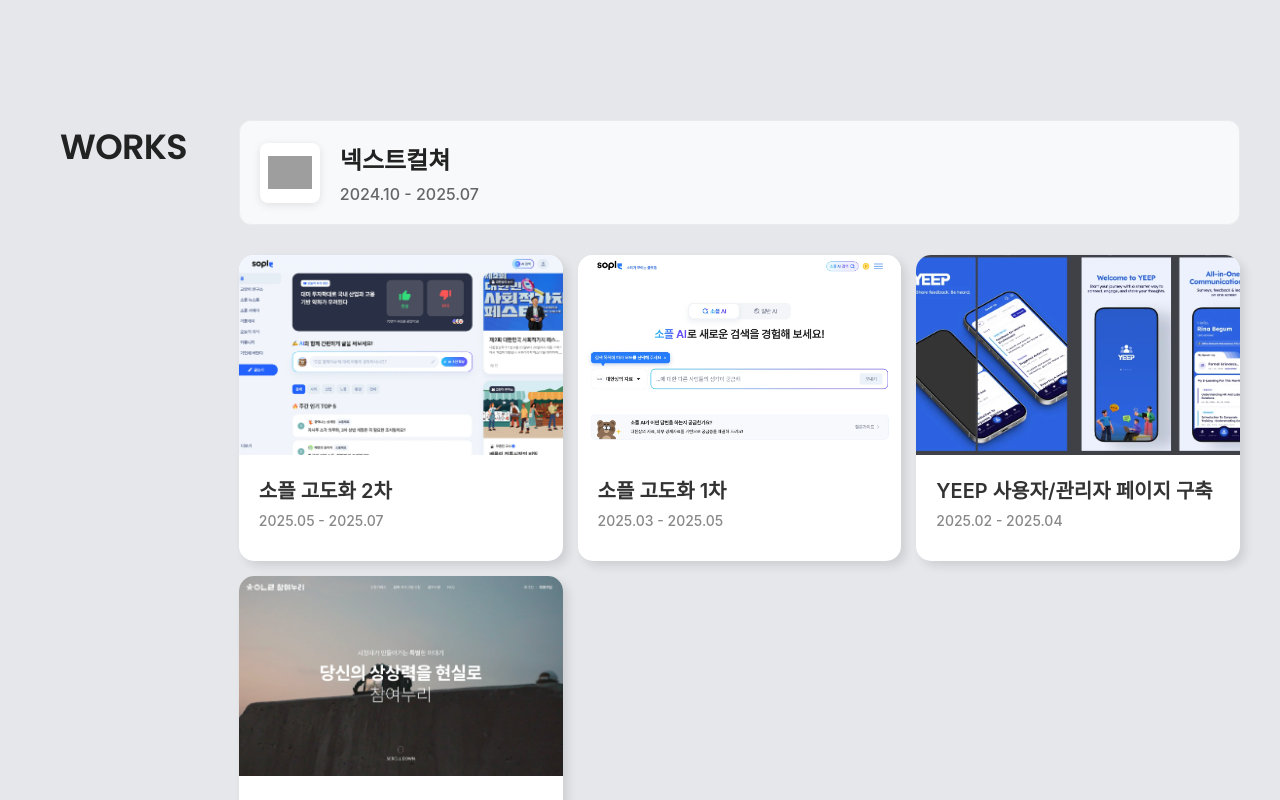
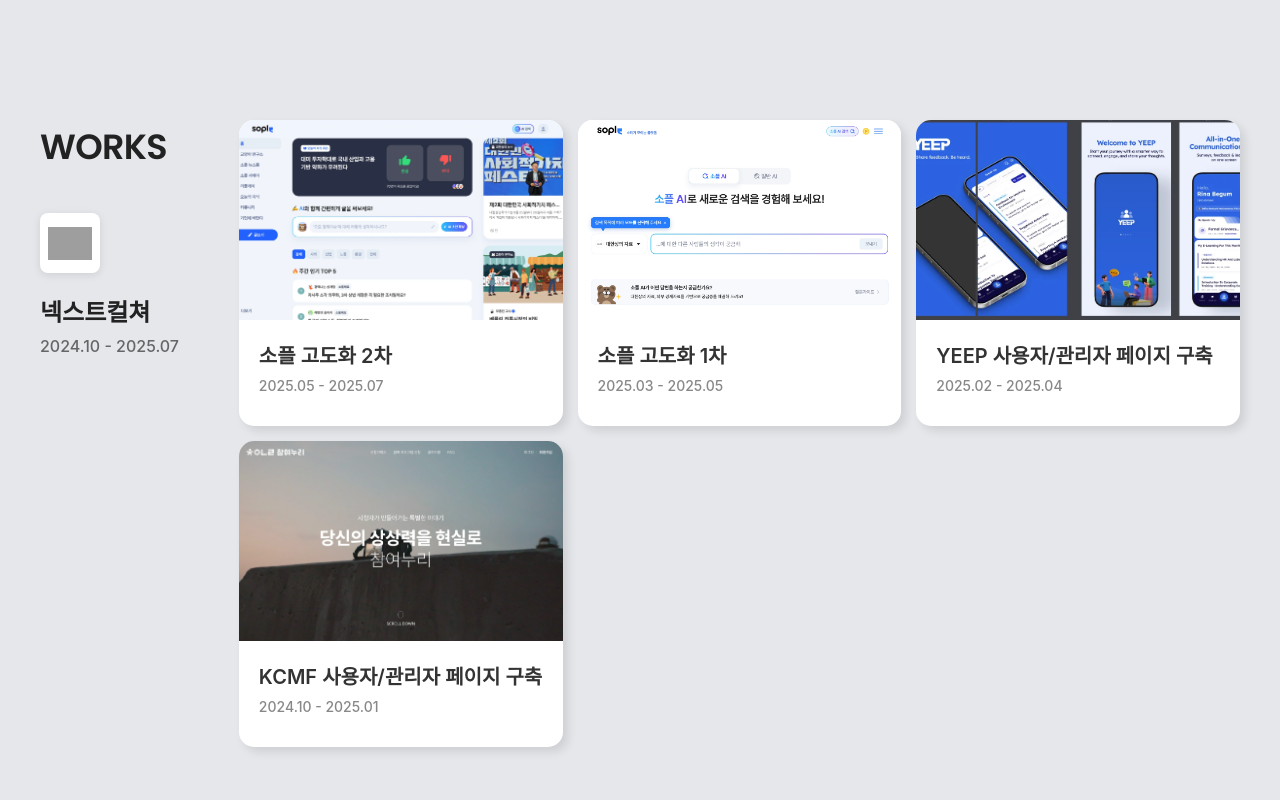
Before and after one commit to hyeminem-Jo/hyejin-portfolio, a Next.js app: page / in a window 1280 px wide. Shown: the part 3040-3840 px from the top of the page. Built offline with nearby package versions, Linux system fonts and the light colour scheme; grey boxes are pictures that could not be loaded; a web font is replaced by a local one.

Commit message:
feat: Works UI 수정중

```diff
--- a/src/app/_modules/common/layout/Inner.tsx
+++ b/src/app/_modules/common/layout/Inner.tsx
@@ -23,15 +23,17 @@ export const InnerTitle = styled.div`
   flex: 1;
   width: 100%;
   display: flex;
+  flex-direction: column;
   justify-content: center;
-  align-items: center;
   position: sticky;
   top: 80px;
   align-self: flex-start;
   height: fit-content;
+  gap: 20px;
 
   @media (max-width: ${BREAKPOINT}px) {
     top: 65px;
+    gap: 15px;
   }
 `;
 
@@ -43,16 +45,19 @@ const Inner = ({
   children,
   title = '',
   titleColor = 'black',
+  stickyContent,
 }: {
   children: React.ReactNode;
   title?: string;
   titleColor?: 'white' | 'black';
+  stickyContent?: React.ReactNode;
 }) => {
   return (
     <InnerContent $hasTitle={!!title}>
       {title && (
         <InnerTitle>
           <Title text={title} color={titleColor} />
+          {stickyContent}
         </InnerTitle>
       )}
       <InnerContentChildren>{children}</InnerContentChildren>
--- a/src/app/_modules/works/Works.tsx
+++ b/src/app/_modules/works/Works.tsx
@@ -10,7 +10,7 @@ import Button from '../common/button/Button';
 import { useRouter } from 'next/navigation';
 import { useIsMobile } from '../common/hooks/useIsMobile';
 import Modal from '../common/modal/Modal';
-import { useState } from 'react';
+import { useState, useRef } from 'react';
 import Slider from 'react-slick';
 import Image from 'next/image';
 import { BREAKPOINT_SM } from '@/app/_constant/breakpoint';
@@ -58,6 +58,8 @@ const Works = () => {
   const [isImageModalOpen, setIsImageModalOpen] = useState(false);
   const [isProjectModalOpen, setIsProjectModalOpen] = useState(false);
   const [selectedProject, setSelectedProject] = useState<Project | null>(null);
+  const [activeCompanyIndex, setActiveCompanyIndex] = useState(0);
+  const companyRefs = useRef<(HTMLDivElement | null)[]>([]);
 
   const handleImageClick = (images: string[]) => {
     setSelectedImages(images);
@@ -88,21 +90,56 @@ const Works = () => {
     arrows: true,
   };
 
+  useGSAP(() => {
+    if (isMobile) return;
+
+    const triggers: ScrollTrigger[] = [];
+
+    companyRefs.current.forEach((ref, index) => {
+      if (!ref) return;
+
+      const trigger = ScrollTrigger.create({
+        trigger: ref,
+        start: 'top 20%',
+        end: 'bottom 20%',
+        onEnter: () => setActiveCompanyIndex(index),
+        onEnterBack: () => setActiveCompanyIndex(index),
+      });
+
+      triggers.push(trigger);
+    });
+
+    return () => {
+      triggers.forEach((trigger) => trigger.kill());
+    };
+  }, [isMobile]);
+
+  const activeCompany = companyList[activeCompanyIndex] || companyList[0];
+
   return (
     <S.Works id='work'>
-      <Inner title={`WORKS`}>
+      <Inner
+        title={`WORKS`}
+        stickyContent={
+          <S.CompanyHeader>
+            <S.CompanyLogo src={activeCompany.companyLogo} alt={activeCompany.name} />
+            <S.CompanyInfo>
+              <S.CompanyName>{activeCompany.name}</S.CompanyName>
+              <S.CompanyPeriod>{activeCompany.companyPeriod}</S.CompanyPeriod>
+            </S.CompanyInfo>
+          </S.CompanyHeader>
+        }
+      >
         <S.WorksInner>
           <S.WorksInnerBox>
             <S.WorksCompanyList>
-              {companyList.map((company) => (
-                <div key={company.name}>
-                  <S.CompanyHeader>
-                    <S.CompanyLogo src={company.companyLogo} alt={company.name} />
-                    <S.CompanyInfo>
-                      <S.CompanyName>{company.name}</S.CompanyName>
-                      <S.CompanyPeriod>{company.companyPeriod}</S.CompanyPeriod>
-                    </S.CompanyInfo>
-                  </S.CompanyHeader>
+              {companyList.map((company, index) => (
+                <div
+                  key={company.name}
+                  ref={(el) => {
+                    companyRefs.current[index] = el;
+                  }}
+                >
                   <S.WorksList>
                     {' '}
                     {company.projectList.map((project) => (
@@ -129,11 +166,6 @@ const Works = () => {
                         <S.WorksItemInfo>
                           <S.ProjectName>{project.projectName}</S.ProjectName>
                           <S.ProjectPeriod>{project.projectPeriod}</S.ProjectPeriod>
-                          {/* <S.SkillList>
-                            {project.skillList.map((skill, index) => (
-                              <S.SkillTag key={index}>{skill}</SSkillTag>
-                            ))}
-                          </S.SkillList> */}
                         </S.WorksItemInfo>
                       </S.WorksItem>
                     ))}
@@ -154,7 +186,7 @@ const Works = () => {
         showCloseButton={true}
         closeOnOverlayClick={true}
       >
-        <S.ImageSliderContainer>
+        <S.ImageSliderContainer></S.ImageSliderContainer>
           <Slider {...sliderSettings}>
             {selectedImages.map((imageUrl, index) => (
               <S.SliderImage key={index}>
--- a/src/app/_modules/works/styled.ts
+++ b/src/app/_modules/works/styled.ts
@@ -10,7 +10,7 @@ export const Works = styled.section`
   align-items: center;
   padding: 160px 0 120px;
   background-color: #e5e7eb;
-  /* background-color: #7152d6; */
+
   @media (max-width: ${BREAKPOINT}px) {
     padding: 0 0 80px;
   }
@@ -138,14 +138,11 @@ export const WorksItemInfo = styled.div`
 `;
 
 export const CompanyHeader = styled.div`
+  position: relative;
   display: flex;
-  align-items: center;
+  flex-direction: column;
   gap: 20px;
-  margin-bottom: 30px;
-  padding: 20px;
-  background: #f8f9fa;
-  border-radius: 12px;
-  border: 1px solid #e9ecef;
+  margin-top: 20px;
 
   @media (max-width: ${BREAKPOINT}px) {
     flex-direction: column;
```
